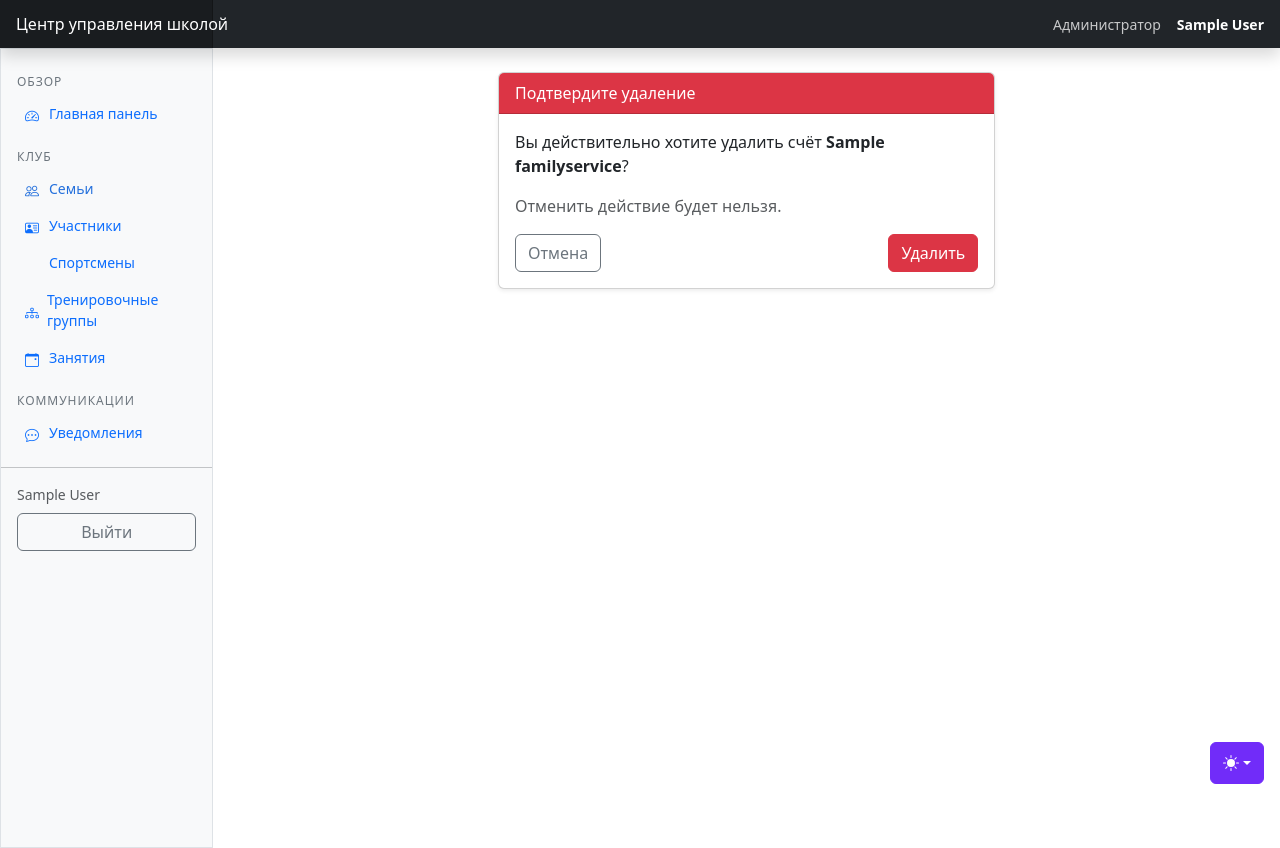
After one commit to kirillbarkhatov/sport_school, a Django app: page /members/families/1/services/1/delete/ in a window 1280 px wide. The commit adds this page. Run offline with Django 5.2, Linux system fonts and the light colour scheme; a user stored in the database is signed in; tables that the repository leaves empty hold one stand-in row (values such as "Sample post"); parts of the project's set-up code (start-up, migrations or seed data) failed here and were passed over; some libraries are stand-ins or nearby versions.

Commit message:
доработки со счетами

```diff
--- /dev/null
+++ b/members/templates/members/family_service_confirm_delete.html
@@ -0,0 +1,24 @@
+{% extends 'school/base.html' %}
+
+{% block title %}Удаление счёта{% endblock %}
+
+{% block content %}
+<div class="row justify-content-center">
+    <div class="col-lg-6">
+        <div class="card shadow-sm mt-4">
+            <div class="card-header text-bg-danger">Подтвердите удаление</div>
+            <div class="card-body">
+                <p>Вы действительно хотите удалить счёт <strong>{{ object.name }}</strong>?</p>
+                <p class="text-muted">Отменить действие будет нельзя.</p>
+                <form method="post">
+                    {% csrf_token %}
+                    <div class="d-flex justify-content-between">
+                        <a class="btn btn-outline-secondary" href="{% url 'members:family_finance' family.pk %}">Отмена</a>
+                        <button type="submit" class="btn btn-danger">Удалить</button>
+                    </div>
+                </form>
+            </div>
+        </div>
+    </div>
+</div>
+{% endblock %}
--- a/members/urls.py
+++ b/members/urls.py
@@ -14,6 +14,7 @@ urlpatterns = [
     path("families/<int:pk>/edit/", views.FamilyUpdateView.as_view(), name="family_update"),
     path("families/<int:pk>/finance/", views.FamilyFinanceView.as_view(), name="family_finance"),
     path("families/<int:pk>/services/<int:service_pk>/edit/", views.FamilyServiceUpdateView.as_view(), name="family_service_update"),
+    path("families/<int:pk>/services/<int:service_pk>/delete/", views.FamilyServiceDeleteView.as_view(), name="family_service_delete"),
     path("families/<int:pk>/profiles/<int:profile_pk>/contracts/add/", views.AthleteContractCreateView.as_view(), name="contract_create"),
     path("families/<int:pk>/contracts/<int:contract_pk>/edit/", views.AthleteContractUpdateView.as_view(), name="contract_update"),
     path("", views.PersonListView.as_view(), name="members_list"),
--- a/members/views.py
+++ b/members/views.py
@@ -451,6 +451,30 @@ class FamilyServiceUpdateView(ApprovedUserRequiredMixin, UpdateView):
         return redirect("members:family_finance", pk=self.family.pk)
 
 
+class FamilyServiceDeleteView(ApprovedUserRequiredMixin, DeleteView):
+    model = FamilyService
+    pk_url_kwarg = "service_pk"
+    template_name = "members/family_service_confirm_delete.html"
+
+    def dispatch(self, request, *args, **kwargs):
+        if not request.user.is_staff and not request.user.is_superuser:
+            return self.handle_no_permission()
+        self.family = get_object_or_404(Family, pk=self.kwargs["pk"])
+        return super().dispatch(request, *args, **kwargs)
+
+    def get_queryset(self):
+        return FamilyService.objects.filter(family=self.family)
+
+    def get_context_data(self, **kwargs):
+        context = super().get_context_data(**kwargs)
+        context["family"] = self.family
+        return context
+
+    def get_success_url(self):
+        messages.success(self.request, "Счёт удалён")
+        return reverse("members:family_finance", kwargs={"pk": self.family.pk})
+
+
 class AthleteContractCreateView(ApprovedUserRequiredMixin, CreateView):
     form_class = AthleteContractForm
     template_name = "members/family_contract_create.html"
```
Also changed, not shown: members/templates/members/family_finance.html (+6 -2 lines), school/services.py (+8 -1 lines).
